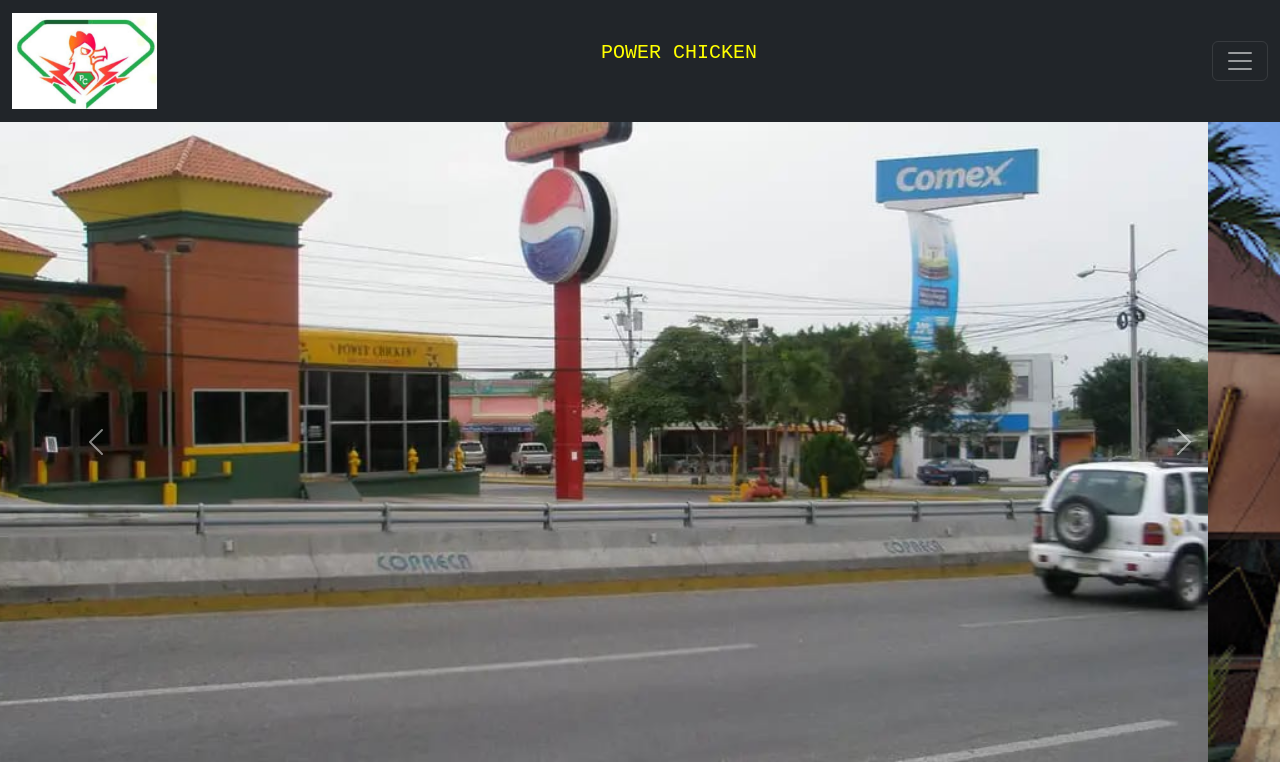
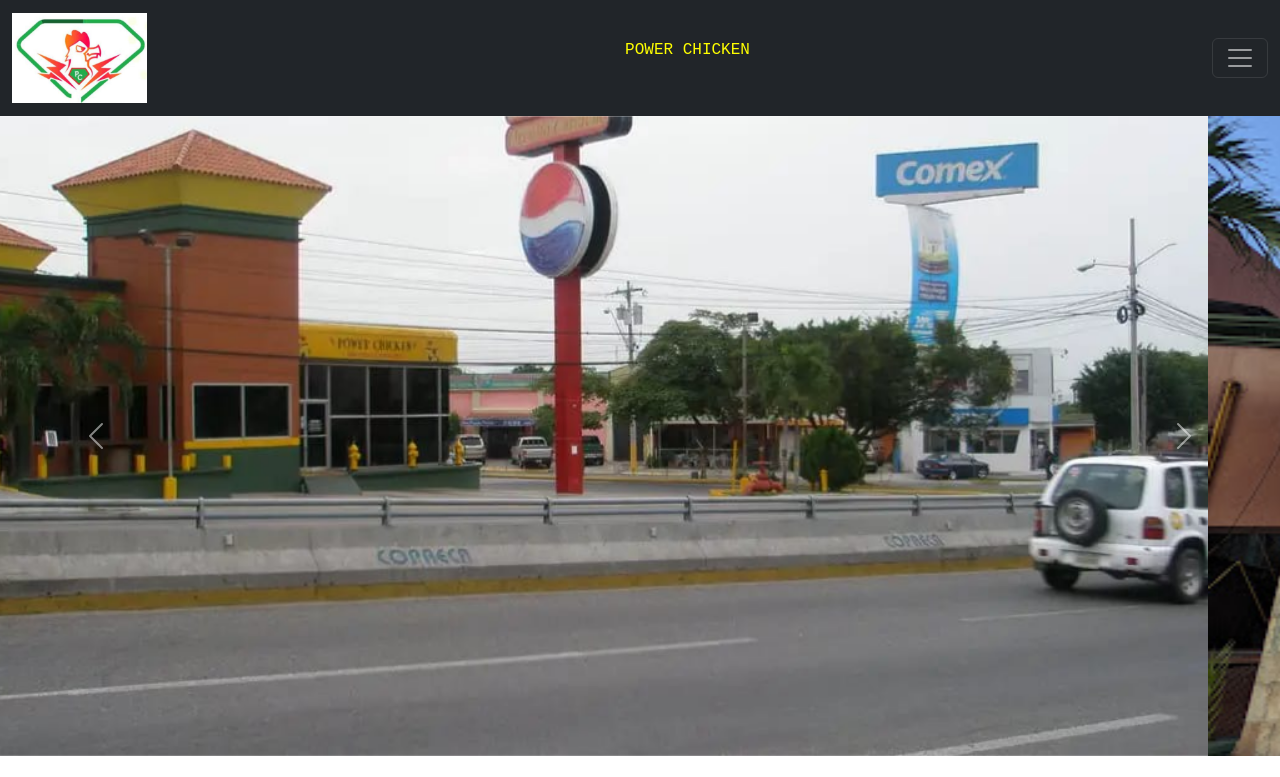
Before and after one commit to isabella-ux/YuriPagina, a plain HTML site: page index.html in a window 1280 px wide. Shown: the top 777 px of the page. Drawn offline with Linux system fonts and the light colour scheme.

Commit message:
Add files via upload

```diff
--- a/index.html
+++ b/index.html
@@ -12,8 +12,8 @@
        <!--header-->
        <nav class="navbar navbar-dark bg-dark">
         <div class="container-fluid">
-          <a class="navbar-brand" href="#"><img src="logo.jpg" alt="...." style="width: 145px;  " > </a>
-          <p style="color: yellow; font-family: 'Courier New';font-size: 20px; margin-left: -27px;">POWER CHICKEN</p>
+          <a class="navbar-brand" href="#"><img src="logo.jpg" alt="...." style="width: 135px;  " > </a>
+          <p style="color: yellow; font-family: 'Courier New';">POWER CHICKEN</p>
           <button class="navbar-toggler" type="button" data-bs-toggle="offcanvas" data-bs-target="#offcanvasDarkNavbar" aria-controls="offcanvasDarkNavbar" aria-label="Toggle navigation">
             <span class="navbar-toggler-icon"></span>
           </button>
```
